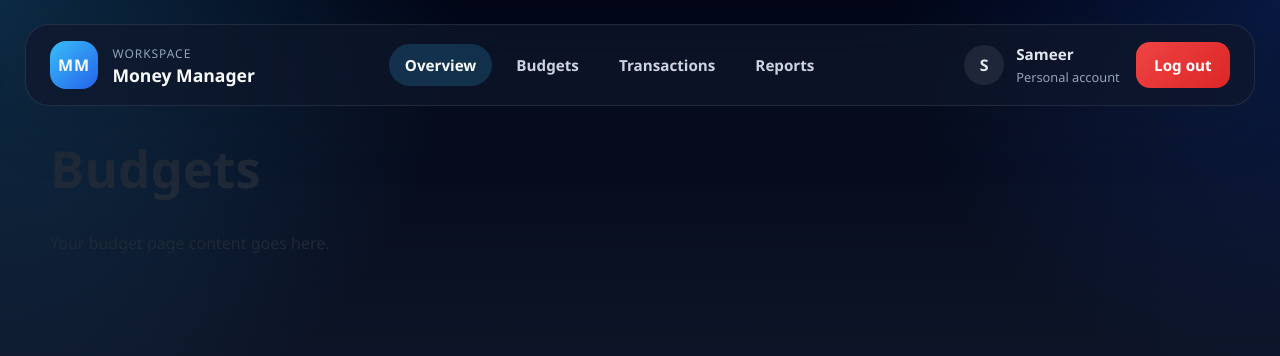
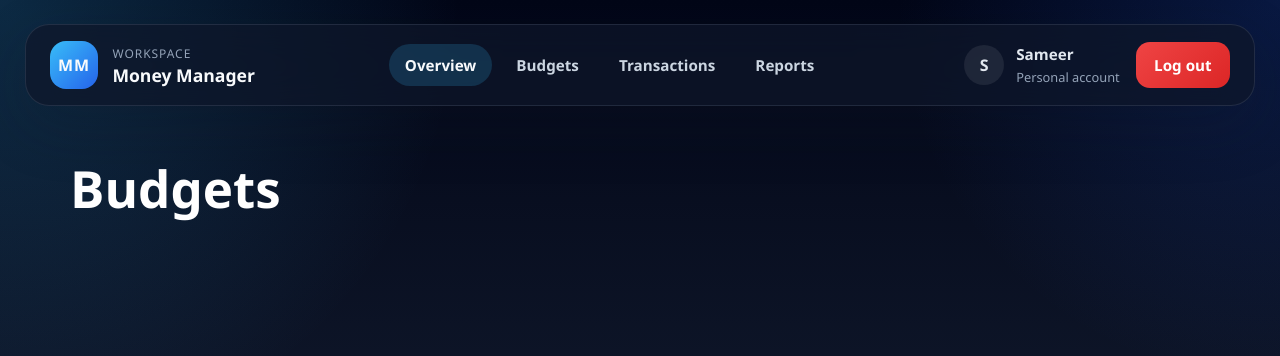
Before and after one commit to Godvoltron11/money-management, a React (Vite) app: page /budgets in a window 1280 px wide. Shown: the top 356 px of the page. Built offline with nearby package versions, Linux system fonts and the light colour scheme.

Commit message:
budgets heading

```diff
--- a/src/pages/budgets.css
+++ b/src/pages/budgets.css
@@ -1,5 +1,4 @@
-.budgets {
+.budgets-title {
     padding: 20px;
-    background-color: #ffffff;
-    color: #fefefe;
+    color:rgb(255, 255, 255);
 }
--- a/src/pages/budgets.tsx
+++ b/src/pages/budgets.tsx
@@ -1,8 +1,9 @@
+import "./budgets.css";
 export default function Budgets() {
   return (
-    <div className="budgets">
-      <h1>Budgets</h1>
-      <p>Your budget page content goes here.</p>
+    <div className="budgets-page">
+      <h1 className="budgets-title">Budgets</h1>
+      <p></p>
     </div>
   );
 }
```
